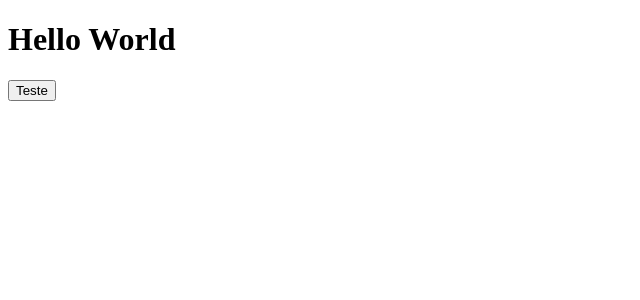
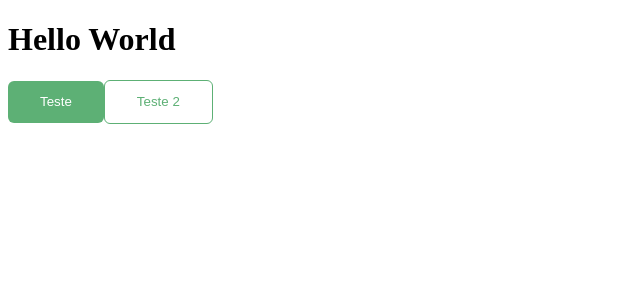
Before and after one commit to josersn/monorepo, a React (Create React App) app in the folder front-end/: page / in a window 1280 px wide. Shown: the top 300 px of the page, without its empty margins (0-640 px from the left). Built offline with nearby package versions, Linux system fonts and the light colour scheme.

Commit message:
feat: button style

```diff
--- a/front-end/package.json
+++ b/front-end/package.json
@@ -9,6 +9,7 @@
     "react": "^18.0.0",
     "react-dom": "^18.0.0",
     "react-scripts": "5.0.0",
+    "styled-components": "^5.3.5",
     "web-vitals": "^2.1.0"
   },
   "scripts": {
@@ -23,6 +24,9 @@
       "react-app/jest"
     ]
   },
+  "resolutions": {
+    "styled-components": "^5"
+  },
   "browserslist": {
     "production": [
       ">0.2%",
--- a/front-end/src/App.js
+++ b/front-end/src/App.js
@@ -7,6 +7,9 @@ function App() {
      <Button>
        Teste
      </Button>
+     <Button outline>
+       Teste 2
+     </Button>
     </div>
   );
 }
--- a/front-end/src/components/button/index.js
+++ b/front-end/src/components/button/index.js
@@ -1,10 +1,12 @@
 import React from 'react';
 
-// import { Container } from './styles';
+import { Container } from './styles';
 
 function Button(props) {
     return (
-        <button>{props.children}</button>
+        <Container
+            outline={props.outline}
+        >{props.children}</Container>
     );
 }
 
--- /dev/null
+++ b/front-end/src/components/button/styles.js
@@ -0,0 +1,10 @@
+import styled from "styled-components";
+
+export const Container = styled.button`
+    border: ${props => props.outline ? "1px solid #5DB075" : "none"} ;
+    background-color: ${props => props.outline ? "#fff" : "#5DB075"} ;
+    color: ${props => props.outline ? "#5DB075" : "#fff"} ;
+    padding: 1em 2.4em ;
+    border-radius: 6px ;
+    cursor: pointer;
+`;
```
Also changed, not shown: 1 other file (tests, documents, lock files or other folders).
